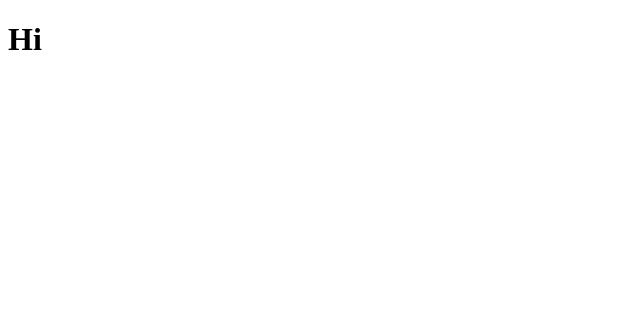
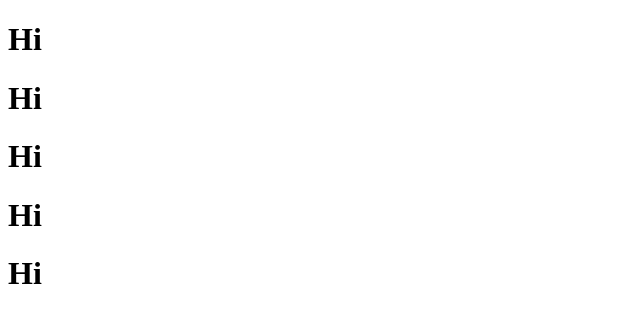
Before and after one commit to Manvi1411/demo, a plain HTML site: page index.html in a window 1280 px wide. Shown: the whole page, without its empty margins (0-640 px from the left). Drawn offline with Linux system fonts and the light colour scheme.

Commit message:
new branch

```diff
--- a/index.html
+++ b/index.html
@@ -8,5 +8,9 @@
 </head>
 <body>
     <h1>Hi</h1>
+    <h1>Hi</h1>
+    <h1>Hi</h1>
+    <h1>Hi</h1>
+    <h1>Hi</h1>
 </body>
 </html>
```
